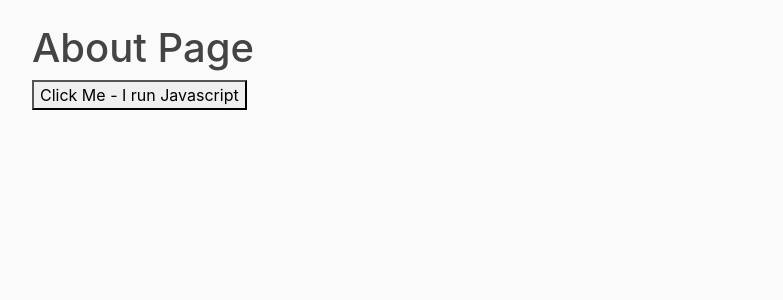
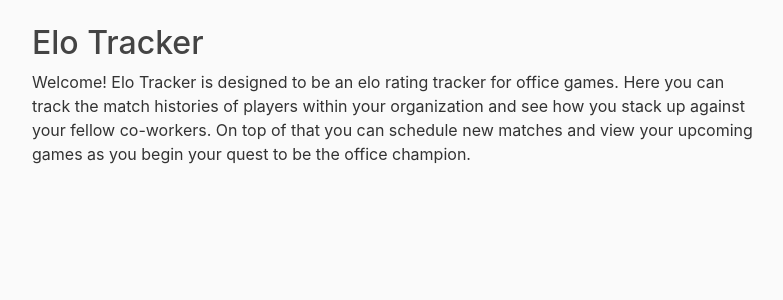
Before and after one commit to steph-wong-15/Elo-Tracker-Web-App, a Django app: page /about/ in a window 1280 px wide. Shown: the part 56-356 px from the top of the page, without its empty margins (53-836 px from the left). Run offline with Django 3.2, Linux system fonts and the light colour scheme; some libraries are stand-ins or nearby versions.

Commit message:
minor changes to date input and about page

```diff
--- a/stats/filters.py
+++ b/stats/filters.py
@@ -1,7 +1,9 @@
 from .models import Upcoming
 import django_filters
+from django import forms
 
 class UpcomingFilter(django_filters.FilterSet):
+    date = django_filters.DateFilter(widget=forms.DateInput(attrs={'type': 'date'}))
     class Meta:
         model = Upcoming
         fields = ['game', 'date']
--- a/stats/templates/stats/about.html
+++ b/stats/templates/stats/about.html
@@ -1,7 +1,9 @@
 {% extends "stats/base.html" %}
 {% block content %}
-    <h1>About Page</h1>
-    <button onClick="alert('hello');">
-        Click Me - I run Javascript
-    </button>
+    <h2>Elo Tracker</h2>
+    <p>Welcome! Elo Tracker is designed to be an elo rating tracker for office games.
+    Here you can track the match histories of players within your organization and
+    see how you stack up against your fellow co-workers. On top of that you can schedule new matches
+    and view your upcoming games as you begin your quest to be the office champion.</p>
+
 {% endblock content %}
--- a/stats/templates/stats/upcoming.html
+++ b/stats/templates/stats/upcoming.html
@@ -33,8 +33,8 @@
         </table>
     </div>
     <div class="col text-left">
-        <a href="{% url 'stats-updatematch' object.id %}" class="btn btn-primary">Update Match</a>
-        <a href="{% url 'stats-deletematch' object.id %}" class="btn btn-outline-info" >Delete Match</a>
+        <a href="{% url 'stats-updatematch' object.id %}" class="btn btn-outline-info">Update Match</a>
+        <a href="{% url 'stats-deletematch' object.id %}" class="btn btn-primary">Delete Match</a>
     </div>
 </div>
 {% endblock content %}
--- a/stats/views.py
+++ b/stats/views.py
@@ -12,7 +12,7 @@ from django.views.generic import ListView, CreateView, UpdateView, DeleteView
 from django.contrib.auth.mixins import LoginRequiredMixin
 from django.contrib.messages.views import SuccessMessageMixin
 from django.contrib.auth.decorators import login_required
-from datetime import date
+from datetime import date, datetime
 from django.utils.crypto import get_random_string
 from django.urls import reverse_lazy
 from django.core.mail import send_mail
@@ -213,6 +213,7 @@ def joinGame(request, **kwargs):
         rating.save()
 
     return redirect('stats-home')
+
 class UpcomingUpdateView(SuccessMessageMixin, UpdateView):
     model = Upcoming
     template_name = 'stats/updatematch.html'
@@ -224,7 +225,9 @@ class UpcomingDeleteView(DeleteView):
     template_name = 'stats/deletematch.html'
     success_url = reverse_lazy('stats-schedule')
 
+#referenced https://simpleisbetterthancomplex.com/tutorial/2016/11/28/how-to-filter-querysets-dynamically.html
 def search(request):
-    upcoming_list = Upcoming.objects.all()
+    today = date.today()
+    upcoming_list = Upcoming.objects.filter(date__gte=today)
     upcoming_filter = UpcomingFilter(request.GET, queryset=upcoming_list)
     return render(request, 'stats/schedule.html', {'filter': upcoming_filter})
```
Also changed, not shown: stats/static/stats/application.js (+0 -7 lines), stats/templates/stats/schedule.html (+3 -6 lines).
